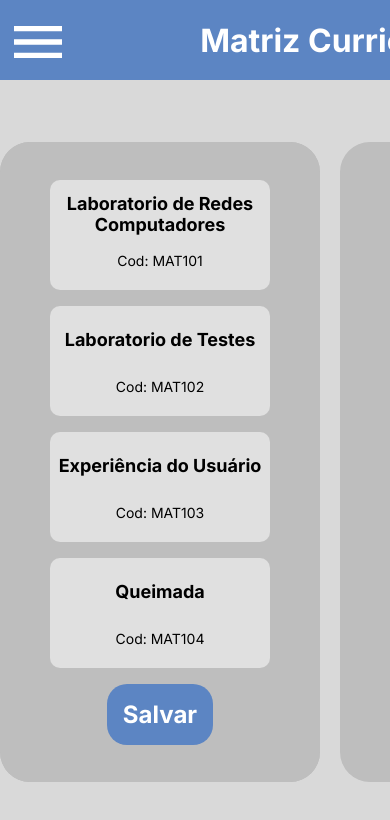
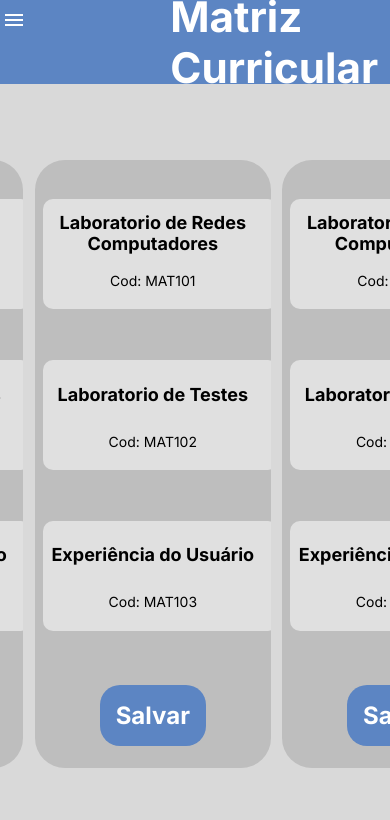
Before and after one commit to Doardot/MatrizCurricular-Frontend, a Next.js app: page /disciplinas in a window 390 px wide. Shown: the top 820 px of the page. Built offline with nearby package versions, Linux system fonts and the light colour scheme.

Commit message:
[WIP] Refactor, resolution, responsivity

```diff
--- a/src/app/disciplinas/page.tsx
+++ b/src/app/disciplinas/page.tsx
@@ -19,59 +19,68 @@ export default function Disciplinas() {
 
     // TODO: ajustar a resolução da tela, abrir um bugfix para isso
 
-    const [disciplinas, setDisciplinas] = useState([
-        { codCred: 'MAT101', nome: 'Laboratorio de Redes Computadores', semestre: '2022.1' },
-        { codCred: 'MAT102', nome: 'Laboratorio de Testes', semestre: '2022.1' },
-        { codCred: 'MAT103', nome: 'Experiência do Usuário', semestre: '2022.1' },
-        { codCred: 'MAT104', nome: 'Queimada', semestre: '2022.1' },
-    ]);
+    // const [disciplinas, setDisciplinas] = useState([
+    //     { codCred: 'MAT101', nome: 'Laboratorio de Redes Computadores', semestre: '2022.1' },
+    //     { codCred: 'MAT102', nome: 'Laboratorio de Testes', semestre: '2022.1' },
+    //     { codCred: 'MAT103', nome: 'Experiência do Usuário', semestre: '2022.1' },
+    //     { codCred: 'MAT104', nome: 'Queimada', semestre: '2022.1' },
+    // ]);
 
-    const [disciplinas2, setDisciplinas2] = useState([
-        { codCred: 'MAT105', nome: 'Algoritmo e Estrutura de Dados I', semestre: '2022.2' },
-        { codCred: 'MAT106', nome: 'Experiência do Usuário', semestre: '2022.2' },
-    ]);
+    // const [disciplinas2, setDisciplinas2] = useState([
+    //     { codCred: 'MAT105', nome: 'Algoritmo e Estrutura de Dados I', semestre: '2022.2' },
+    //     { codCred: 'MAT106', nome: 'Experiência do Usuário', semestre: '2022.2' },
+    // ]);
 
-    const sensors = useSensors(
-        useSensor(PointerSensor),
-        useSensor(KeyboardSensor, {
-            coordinateGetter: sortableKeyboardCoordinates,
-        })
-    );
+    // const sensors = useSensors(
+    //     useSensor(PointerSensor),
+    //     useSensor(KeyboardSensor, {
+    //         coordinateGetter: sortableKeyboardCoordinates,
+    //     })
+    // );
 
-    const getDisciplinasPos = (codCred: string) => disciplinas.findIndex((disciplina) => disciplina.codCred === codCred);
+    // const getDisciplinasPos = (codCred: string) => disciplinas.findIndex((disciplina) => disciplina.codCred === codCred);
 
-    const handleDragEnd = (event: any) => {
-        const { active, over } = event;
+    // const handleDragEnd = (event: any) => {
+    //     const { active, over } = event;
 
-        if (!over || active.id === over.id) return;
+    //     if (!over || active.id === over.id) return;
 
-        setDisciplinas(disciplinas => {
-            const originalPos = getDisciplinasPos(active.id);
-            const newPos = getDisciplinasPos(over.id);
+    //     setDisciplinas(disciplinas => {
+    //         const originalPos = getDisciplinasPos(active.id);
+    //         const newPos = getDisciplinasPos(over.id);
 
-            return arrayMove(disciplinas, originalPos, newPos);
-        });
-    };
+    //         return arrayMove(disciplinas, originalPos, newPos);
+    //     });
+    // };
 
     return <>
         <div className="body">
             <Header />
             <div className="page">
-                <div className="cardSemester">
-                    <DndContext
+                <div className="containerMatriz">
+                    {/* <div className="cardSemester"> */}
+                        {/* <DndContext
                             sensors={sensors}
                             collisionDetection={closestCorners}
                             onDragEnd={handleDragEnd}
-                    >
-                        <SemesterContainer disciplinas={disciplinas} />
+                        > */}
+                        <SemesterContainer disciplinas={[]}/>
                         {/* TODO: FIX no css da caixa, está colidindo os semestres */}
                         {/* <SemesterContainer disciplinas={disciplinas2} /> */}
-                    </DndContext>
+                        {/* </DndContext> */}
+                    {/* </div> */}
+                    <SemesterContainer disciplinas={[]}/>
+                    <SemesterContainer disciplinas={[]}/>
+                    <SemesterContainer disciplinas={[]}/>
+                    <SemesterContainer disciplinas={[]}/>
+                    <SemesterContainer disciplinas={[]}/>
 
-                </div>
                     {/* TODO: FIX no css aqui também */}
                     <div className='botaoAdicionar'>
                         <BotaoAdicionar onButtonClick={() => { }} />
+                    </div>
+
+
                 </div>
             </div>
         </div >
--- a/src/app/disciplinas/styles.css
+++ b/src/app/disciplinas/styles.css
@@ -1,32 +1,23 @@
 .body {
-    display: grid;
     height: 100vh;
-    grid-template-columns: 1fr;
-    grid-template-rows: 0fr 9fr;
-    margin: auto;
+    width: 100vw;
     background-color: rgba(217, 217, 217, 1);
-}
-
-.header {
-    display: flex;
-    grid-template-columns: 1fr;
 }
 
 .page {
     display: flex;
-    align-items: center;
-    justify-content: center;
     flex-direction: row;
-    gap: 5vw;
-}
-
-.cardSemester {
-    display: flex;
-    background-color: rgba(190, 190, 190, 1);
-    border-radius: 30px;
-    width: 20rem;
-    height: 40rem;
     align-items: center;
     justify-content: center;
     gap: 5vw;
+    overflow-x: auto;
+    height: 90vh;
+    width: 100%;
 }
+
+.containerMatriz {
+    display: flex;
+    flex-direction: row;
+    gap: 3vw;
+    height: 80%;
+}
--- a/src/components/BotaoAdicionar/index.css
+++ b/src/components/BotaoAdicionar/index.css
@@ -1,4 +1,10 @@
-.botao-customizado{
+.body {
+    display: grid;
+    height: 100%;
+    width: 100%;
+}
+
+.botao-customizado {
     display: flex;
     flex-direction: column;
     background-color: rgba(190, 190, 190, 1);
@@ -7,7 +13,7 @@
     height: 40rem;
     align-items: center;
     justify-content: center;
-
+    flex-grow: 1;
 }
 
 .botao-customizado:hover {
--- a/src/components/DisciplinaCard/index.css
+++ b/src/components/DisciplinaCard/index.css
@@ -1,6 +1,6 @@
 .cardDisciplina{
-    width: 220px;
-    height: 110px;
+    width: 100%;
+    height: 100%;
     border-radius: 10px;
     border-left: 5px;
     background-color: rgba(224, 224, 224, 1);
--- a/src/components/Header/index.css
+++ b/src/components/Header/index.css
@@ -1,26 +1,34 @@
+.headerContainer{
+    width: 100vw;
+    height: 10vh;
+    background-color: rgba(92, 133, 195, 1);
+    display: flex;
+    align-items: center;
+}
+
 .cardHeader{
-    display: grid;
-    grid-template-columns: 0.1fr 1fr 9fr 0.1fr;
-    grid-template-rows: 10px 60px 10px;
+    height: 80%;
     width: 100%;
-    height: 80px;
-    background-color: rgba(92, 133, 195, 1);
+    display: flex;
+    flex-direction: row;
+    align-content: center;
+    justify-content: flex-start;
+    gap: 37vw; /* solucao provisoria - tentar centralizar automatico */
 }
 
 .iconHeader{
-    grid-column: 2;
-    grid-row: 2;
     color:white;
-    font-size: 60px;
+    font-size: 5vh;
+    height: 100%;
+    justify-self: left;
+    display: flex;
+    margin-left: 0.5vw;
 }
 
 .titleHeader{
-    grid-column: 3;
-    grid-row: 2;
-    font-size: 32px;
+    font-size: 5vh;
     display: flex;
+    height:100%;
+    color:white;
     align-items: center;
-    justify-content: center;
-    width:90%;
-    color:white;
 }
--- a/src/components/Header/index.tsx
+++ b/src/components/Header/index.tsx
@@ -4,9 +4,11 @@ import MenuIcon from '@mui/icons-material/Menu';
 
 export default function Header() {
     return (
-        <div className="cardHeader">
-            <MenuIcon className='iconHeader' style={{ fontSize: '4rem' }} />
-            <h2 className="titleHeader" style={{ margin: '1' }}>Matriz Curricular</h2>
+        <div className="headerContainer">
+            <div className="cardHeader">
+                <MenuIcon className='iconHeader' />
+                <h2 className="titleHeader">Matriz Curricular</h2>
+            </div>
         </div>
     );
 }
--- a/src/components/SemestreContainer/index.css
+++ b/src/components/SemestreContainer/index.css
@@ -3,8 +3,8 @@
     flex-direction: column;
     background-color: rgba(190, 190, 190, 1);
     border-radius: 30px;
-    width: 20rem;
-    height: 40rem;
+    width: 100%;
+    height: 100%;
     align-items: center;
     justify-content: center;
     gap: 1rem;
@@ -14,3 +14,19 @@
     background-color: rgba(190, 190, 190, 0.895);
     cursor: pointer;
 }
+
+.cardMapContainer{
+    height: 80%;
+    overflow-y: auto;
+    overflow-x: hidden;
+    display: flex;
+    flex-direction: column;
+    gap: 2vh;
+}
+
+.cardContainer{
+    height: 15vh;
+    width: 100%;
+    margin: 2vh 2vw;
+
+}
--- a/src/components/SemestreContainer/index.tsx
+++ b/src/components/SemestreContainer/index.tsx
@@ -4,8 +4,16 @@ import React, { useState } from 'react';
 import './index.css';
 import { DisciplinaCard } from '../DisciplinaCard';
 import BotaoSalvar from '../BotaoSalvar';
+import {
+    DndContext,
+    KeyboardSensor,
+    PointerSensor,
+    useSensor,
+    useSensors,
+    closestCorners,
+} from "@dnd-kit/core";
 
-import { SortableContext, verticalListSortingStrategy } from '@dnd-kit/sortable';
+import { arrayMove, SortableContext, sortableKeyboardCoordinates, verticalListSortingStrategy } from '@dnd-kit/sortable';
 
 interface SemesterContainerProps {
     disciplinas: {
@@ -15,20 +23,60 @@ interface SemesterContainerProps {
     }[];
 }
 
-export const SemesterContainer = ({ disciplinas: disciplinas }: SemesterContainerProps) => {
+export const SemesterContainer = ({ }: SemesterContainerProps) => {
+
+    const [disciplinas, setDisciplinas] = useState([
+        { codCred: 'MAT101', nome: 'Laboratorio de Redes Computadores', semestre: '2022.1' },
+        { codCred: 'MAT102', nome: 'Laboratorio de Testes', semestre: '2022.1' },
+        { codCred: 'MAT103', nome: 'Experiência do Usuário', semestre: '2022.1' },
+        { codCred: 'MAT104', nome: 'Queimada', semestre: '2022.1' },
+    ]);
+
+    const sensors = useSensors(
+        useSensor(PointerSensor),
+        useSensor(KeyboardSensor, {
+            coordinateGetter: sortableKeyboardCoordinates,
+        })
+    );
+
+    const getDisciplinasPos = (codCred: string) => disciplinas.findIndex((disciplina) => disciplina.codCred === codCred);
+
+    const handleDragEnd = (event: any) => {
+        const { active, over } = event;
+
+        if (!over || active.id === over.id) return;
+
+        setDisciplinas(disciplinas => {
+            const originalPos = getDisciplinasPos(active.id);
+            const newPos = getDisciplinasPos(over.id);
+
+            return arrayMove(disciplinas, originalPos, newPos);
+        });
+    };
+
     return (
         <div className='semesterContainer'>
-            <SortableContext items={disciplinas.map((disciplina, index) => disciplina.codCred)} strategy={verticalListSortingStrategy}>
+            <DndContext
+                sensors={sensors}
+                collisionDetection={closestCorners}
+                onDragEnd={handleDragEnd}
+            >
+                <div className='cardMapContainer'>
+                    <SortableContext items={disciplinas.map((disciplina, index) => disciplina.codCred)}
+                        strategy={verticalListSortingStrategy}>
                         {disciplinas.map((disciplina) => (
+                            <div className="cardContainer">
                             <DisciplinaCard
                                 key={disciplina.codCred}
                                 semestre={disciplina.semestre}
                                 nome={disciplina.nome}
                                 codCred={disciplina.codCred}
                             />
+                            </div>
                         ))}
                     </SortableContext>
-
+                </div>
+            </DndContext >
             <div className='voidBox'>
                 <BotaoSalvar onButtonClick={() => { }} />
             </div>
```
Lines whose indentation alone changed are shown as unchanged.
